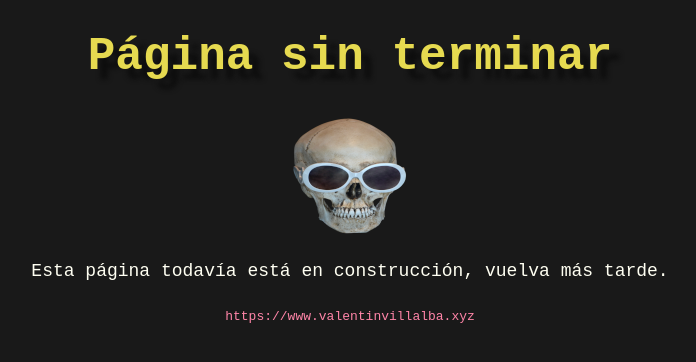
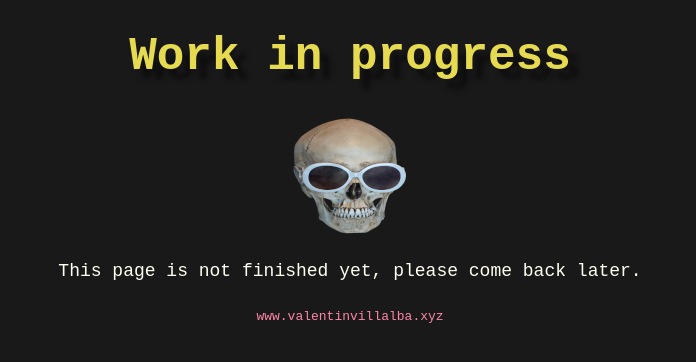
Before and after one commit to ValentinVillalba/website, a plain HTML site: page not-yet.html in a window 1280 px wide. Shown: the whole page, without its empty margins (290-986 px from the left). Drawn offline with Linux system fonts and the light colour scheme.

Commit message:
changed not-yet page

```diff
--- a/not-yet.html
+++ b/not-yet.html
@@ -1,23 +1,23 @@
 <!DOCTYPE html>
 <html lang="en">
         <head>
-                <title>Página de Valentin Villalba</title>
+                <title>Valentin Villalba's Website</title>
                 <meta charset="utf-8"/>
                 <link rel='stylesheet' type='text/css' href="style.css">
                 <link rel="icon" href="images/v.png" type="image/icon type">
         </head>
 
 	<header>
-		<h1>Página sin terminar</h1>
+		<h1>Work in progress</h1>
 	</header>
 
         <body>
-		<img src="images/v.png" alt="v.png" title="Página en construcción.">
-		<p>Esta página todavía está en construcción, vuelva más tarde.</p>
+		<img src="images/v.png" alt="v.png" title="Work in progress.">
+		<p>This page is not finished yet, please come back later.</p>
 	</body>
 
 	<footer>
-		<a class="footer-link" href="https://www.valentinvillalba.xyz">https://www.valentinvillalba.xyz</a>
+		<a class="footer-link" href="https://www.valentinvillalba.xyz">www.valentinvillalba.xyz</a>
 	</footer>
 
 </html>
```
